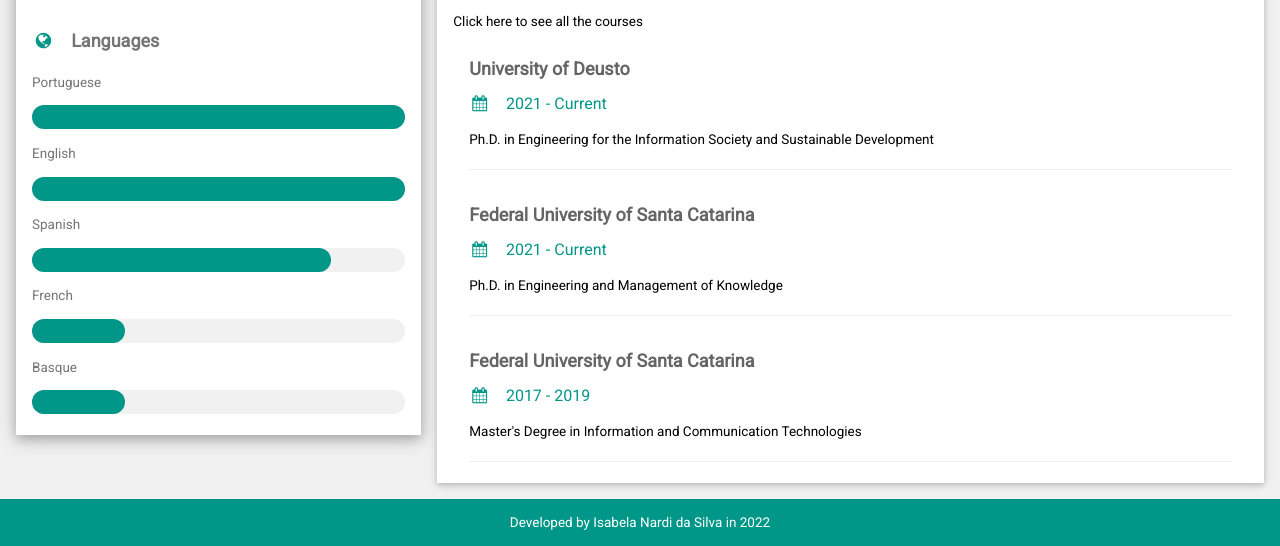
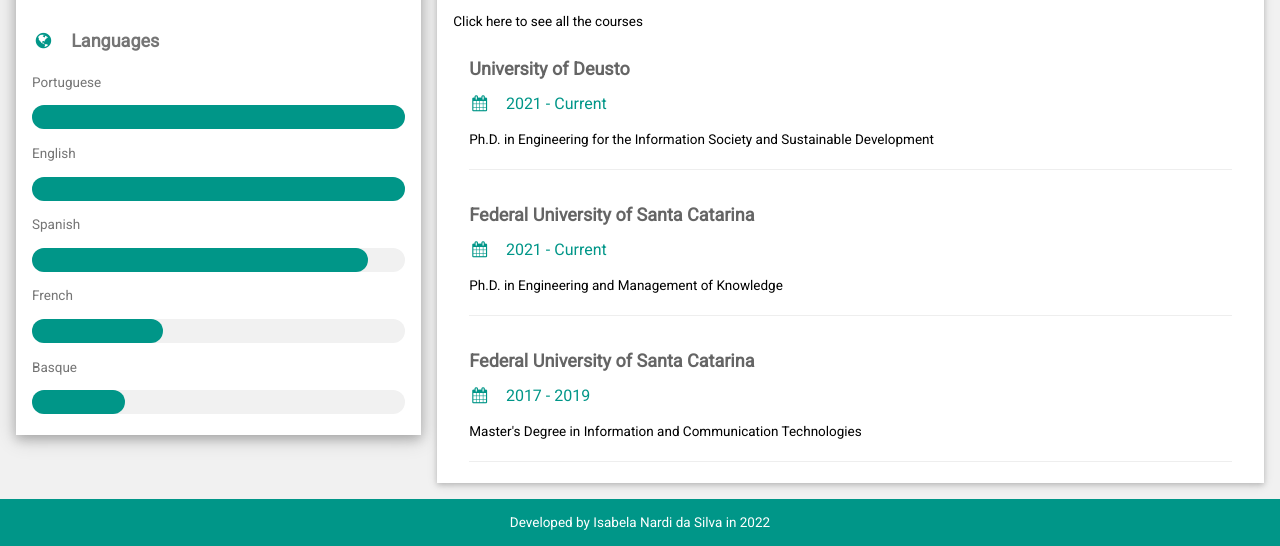
Before and after one commit to isabelanardi/isabelanardi.github.io, a plain HTML site: page index.html in a window 1280 px wide. Shown: the part 758-1304 px from the top of the page. Drawn offline with nearby package versions, Linux system fonts and the light colour scheme.

Commit message:
Add files via upload

```diff
--- a/index.html
+++ b/index.html
@@ -121,11 +121,11 @@
           </div>
           <p>Spanish</p>
           <div class="w3-light-grey w3-round-xlarge">
-            <div class="w3-round-xlarge w3-teal" style="height:24px;width:80%"></div>
+            <div class="w3-round-xlarge w3-teal" style="height:24px;width:90%"></div>
           </div>
           <p>French</p>
           <div class="w3-light-grey w3-round-xlarge">
-            <div class="w3-round-xlarge w3-teal" style="height:24px;width:25%"></div>
+            <div class="w3-round-xlarge w3-teal" style="height:24px;width:35%"></div>
           </div>
           <p>Basque</p>
           <div class="w3-light-grey w3-round-xlarge">
```
